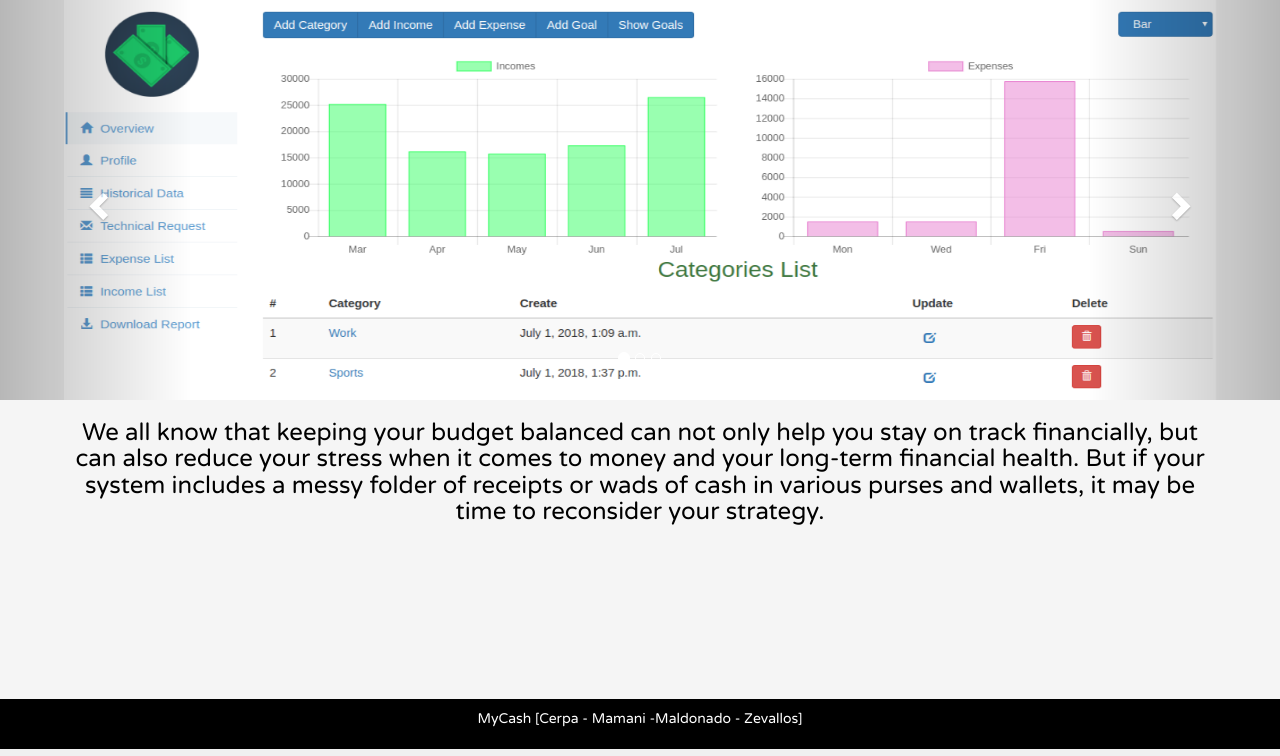
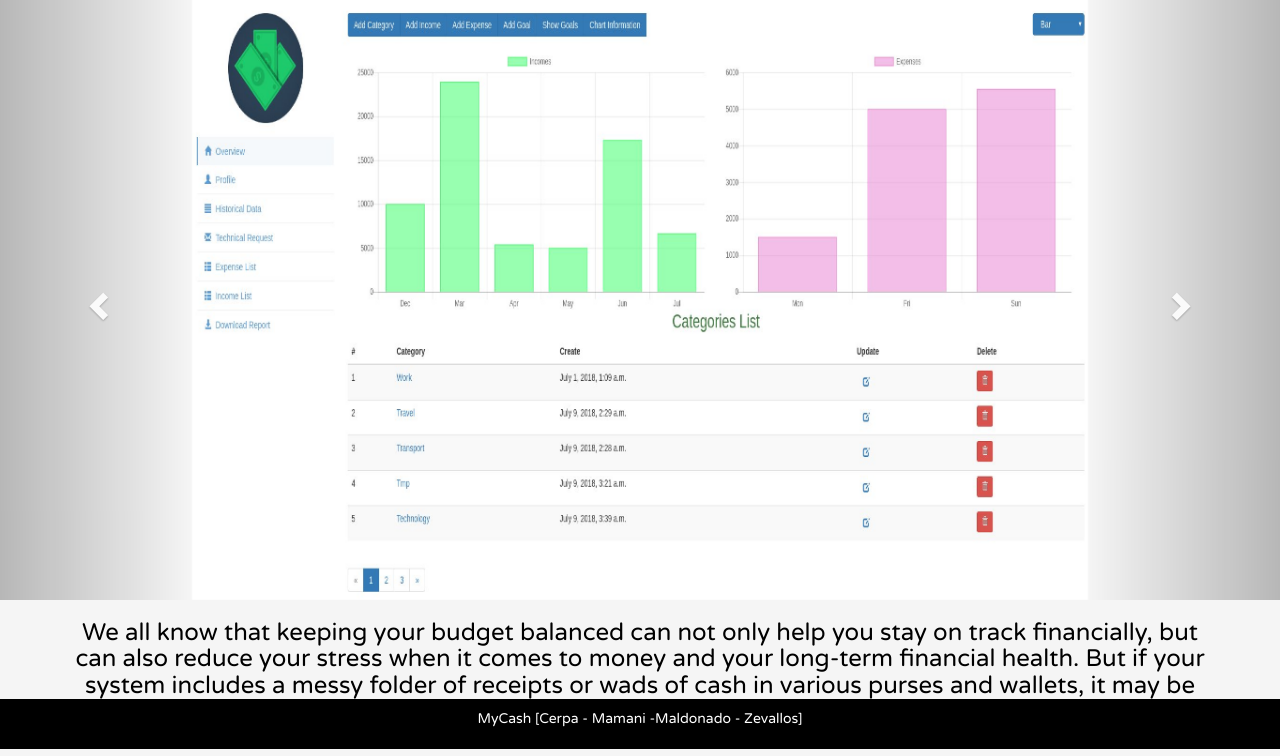
Before and after one commit to AlonsoCerpa/sgpf, a Django app: page /mycash/ in a window 1280 px wide. Shown: the part 51-807 px from the top of the page. Run offline with Django 3.2, Linux system fonts and the light colour scheme; some libraries are stand-ins or nearby versions.

Commit message:
Auto stash before merge of "master" and "origin/master"

```diff
--- a/mycash/models.py
+++ b/mycash/models.py
@@ -123,4 +123,4 @@ class Goal(models.Model):
     ])
     percentage = models.DecimalField(max_digits=4, decimal_places=2, validators=[MinValueValidator(0.1)])
     adv_percentage = models.DecimalField(max_digits=5, decimal_places=2, default=0)
-    amount = models.DecimalField(max_digits=8, decimal_places=2, validators=[MinValueValidator(0.001)])
+    amount = models.DecimalField(max_digits=14, decimal_places=2, validators=[MinValueValidator(0.001)])
--- a/mycash/static/mycash/css/index.css
+++ b/mycash/static/mycash/css/index.css
@@ -15,9 +15,11 @@ footer {
 }
 
 .carousel-inner img {
-    width: 90%;
+    width: 70%; /*60%*/
     margin: auto;
-    max-height:400px;
+    /*max-height:500px;*/
+    min-height: 600px;
+    max-height: 600px;
 }
 
 /* Hide the carousel text when the screen is less than 600 pixels wide */
--- a/mycash/templates/mycash/we-are.html
+++ b/mycash/templates/mycash/we-are.html
@@ -12,11 +12,15 @@
     <!-- Wrapper for slides -->
     <div class="carousel-inner" role="listbox">
         <div class="item active">
-          <img src="../../static/mycash/images/img.png" alt="Image">
+          <img src="../../static/mycash/images/present1.jpg" alt="Image">
         </div>
 
       <div class="item">
-          <img src="../../static/mycash/images/img1.png" alt="Image">
+          <img src="../../static/mycash/images/present2.jpg" alt="Image">
+      </div>
+
+      <div class="item">
+        <img src="../../static/mycash/images/present3.jpg" alt="Image">
       </div>
 
       <div class="item">
```
Also changed, not shown: mycash/static/mycash/images/present1.jpg (added), mycash/static/mycash/images/present2.jpg (added), mycash/static/mycash/images/present3.jpg (added).
